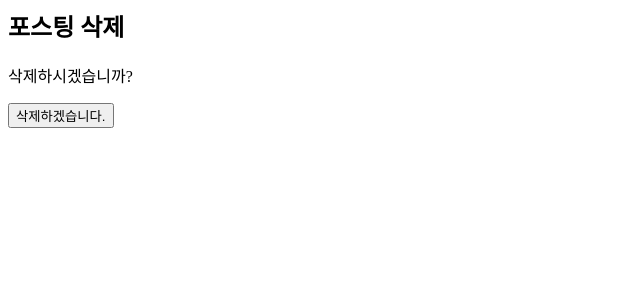
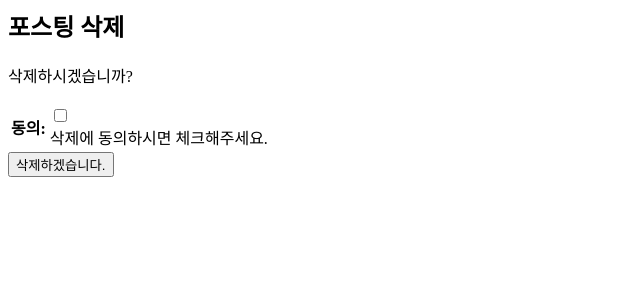
Before and after one commit to jong-seoung/course-django-complete-guide-v3, a Django app: template weblog/templates/weblog/post_confirm_delete.html in a window 1280 px wide. Shown: the top 300 px of the page, without its empty margins (0-640 px from the left). Run offline with Django 4.2, Linux system fonts and the light colour scheme; the template is opened without the code that fills it: values that come from a table or form of the project are taken from there, others are empty; some libraries are stand-ins or nearby versions.

Commit message:
[weblog] 장고 DeleteView의 form_class 속성을 활용한 삭제 확인 입력 받기

```diff
--- a/weblog/forms.py
+++ b/weblog/forms.py
@@ -13,3 +13,14 @@ class PostForm(forms.ModelForm):
             "photo",
             "tag_set",
         ]
+
+
+class ConfirmDeleteForm(forms.Form):
+    confirm = forms.BooleanField(
+        label="동의",
+        help_text="삭제에 동의하시면 체크해주세요.",
+        required=True,
+        error_messages={
+            "required": "동의하지 않으시면 삭제할 수 없습니다.",
+        },
+    )
--- a/weblog/templates/weblog/post_confirm_delete.html
+++ b/weblog/templates/weblog/post_confirm_delete.html
@@ -4,5 +4,11 @@
     {% csrf_token %}
     <p>삭제하시겠습니까?</p>
 
+    {% if form %}
+    <table>
+        {{ form.as_table }}
+    </table>
+    {% endif %}
+
     <input type="submit" value="삭제하겠습니다.">
 </form>
--- a/weblog/views.py
+++ b/weblog/views.py
@@ -3,11 +3,12 @@ from django.forms import model_to_dict
 from django.shortcuts import render, redirect, get_object_or_404, resolve_url
 from django.urls import reverse, reverse_lazy
 
+from django.views.generic import DeleteView as DjangoDeleteView
 from vanilla import FormView, CreateView, UpdateView, DeleteView, ListView
 
 # from django.views.generic import FormView
 
-from weblog.forms import PostForm
+from weblog.forms import PostForm, ConfirmDeleteForm
 from weblog.models import Post
 
 
@@ -95,8 +96,9 @@ post_edit = PostUpdateView.as_view()
 #         },
 #     )
 
-class PostDeleteView(DeleteView):
+class PostDeleteView(DjangoDeleteView):
     model = Post
+    form_class = ConfirmDeleteForm
     success_url = reverse_lazy("weblog:index")
 
 post_delete = PostDeleteView.as_view()
```
